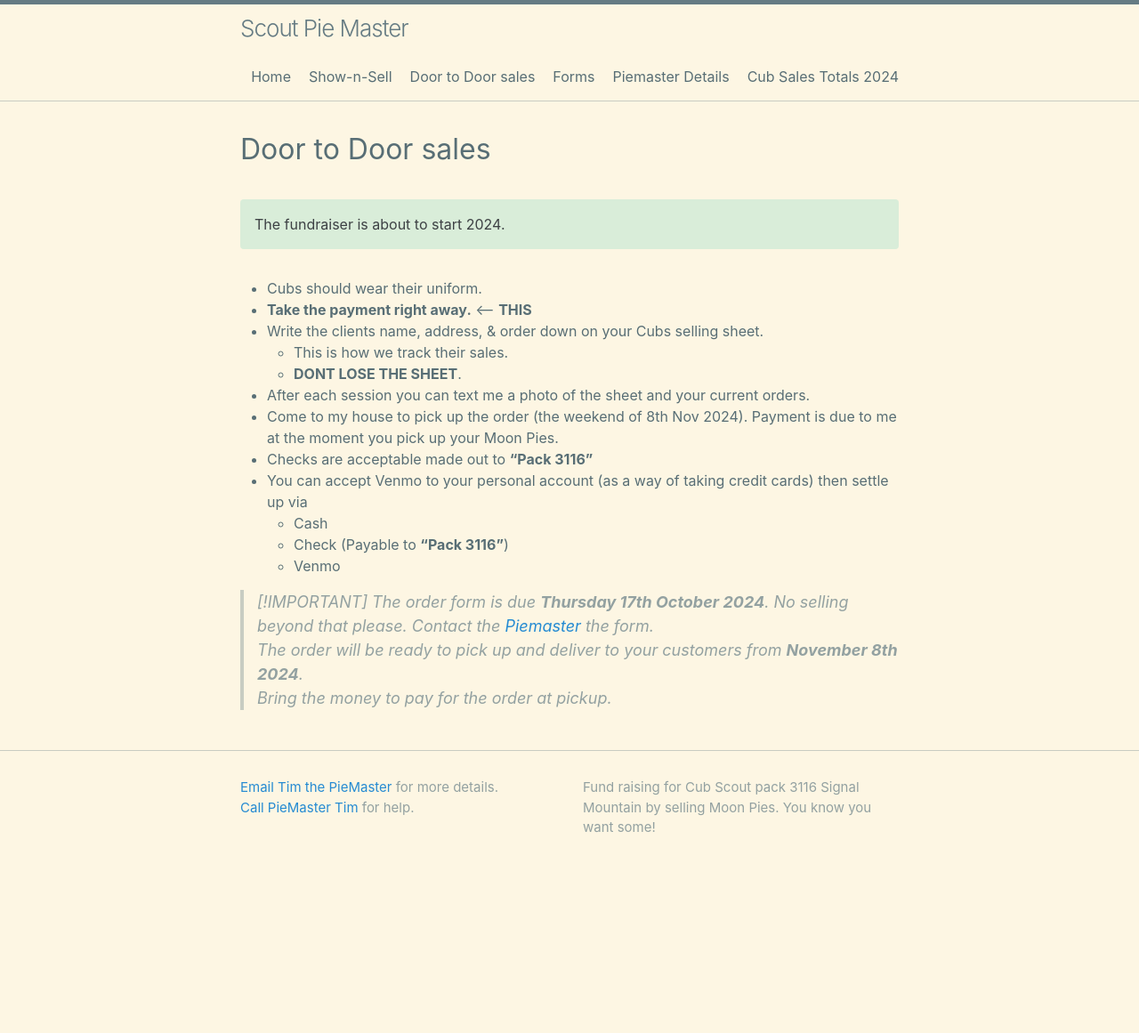
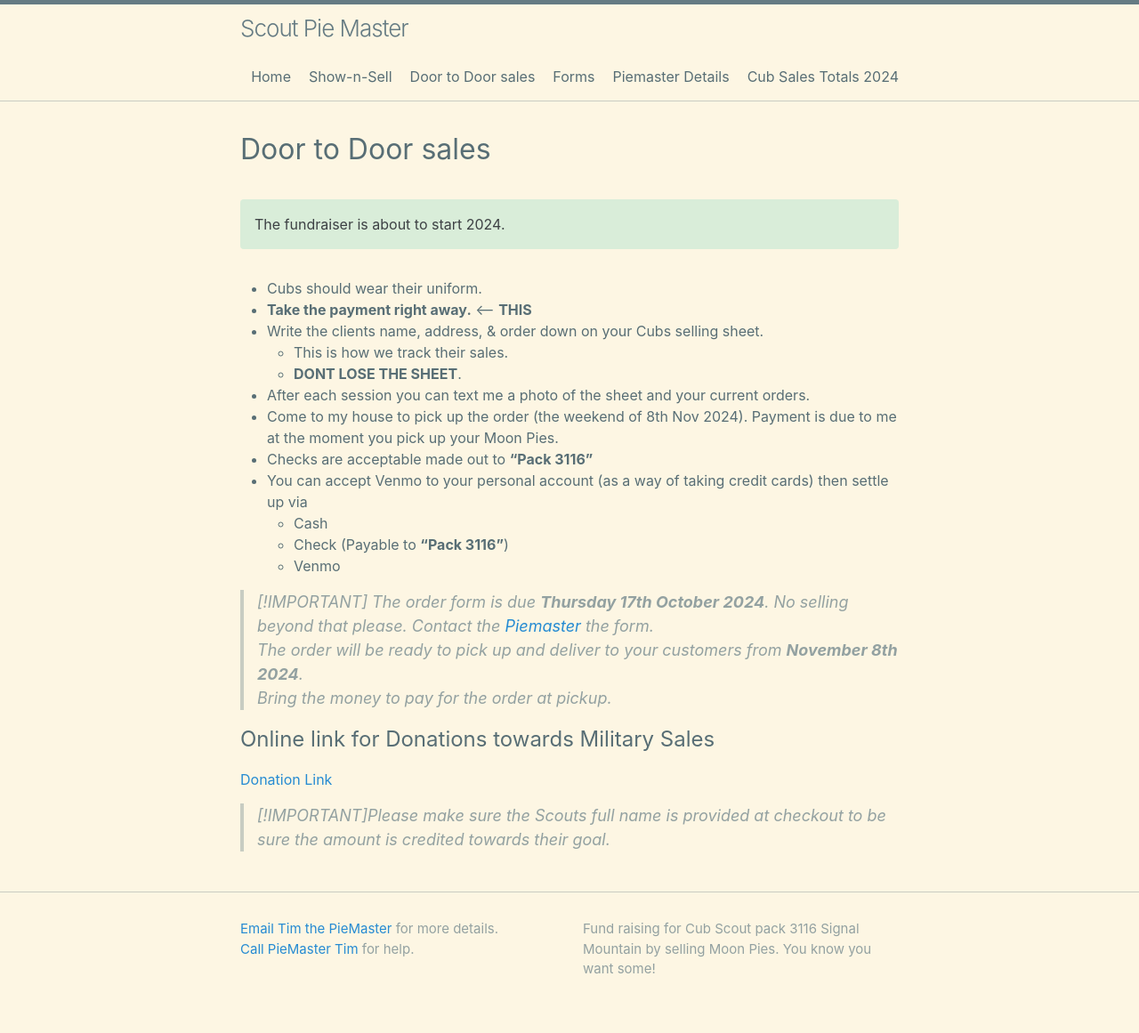
Before and after one commit to CodeJourneymen/scoutpiemaster, a Jekyll site: the page built from doortodoor.md, in a window 1280 px wide. Shown: the whole page at 89% size. Built offline with Jekyll 4.4.1, drawn with Linux system fonts in a browser that asks for light colours; before the commit the page ends 1002 px from its top, so only the background shows below that.

Commit message:
Update doortodoor.md

```diff
--- a/doortodoor.md
+++ b/doortodoor.md
@@ -27,3 +27,9 @@ The fundraiser is about to start 2024.<br/>
 > The order form is due **Thursday 17th October 2024**. No selling beyond that please. Contact the [Piemaster](/piemaster) the form.<br/>
 > The order will be ready to pick up and deliver to your customers from **November 8th 2024**.<br/>
 > Bring the money to pay for the order at pickup.<br/>
+
+
+## Online link for Donations towards Military Sales
+[Donation Link](https://www.paypal.com/donate/?hosted_button_id=TN68TTSEGJGU2)
+
+>[!IMPORTANT]Please make sure the Scouts full name is provided at checkout to be sure the amount is credited towards their goal.
```
